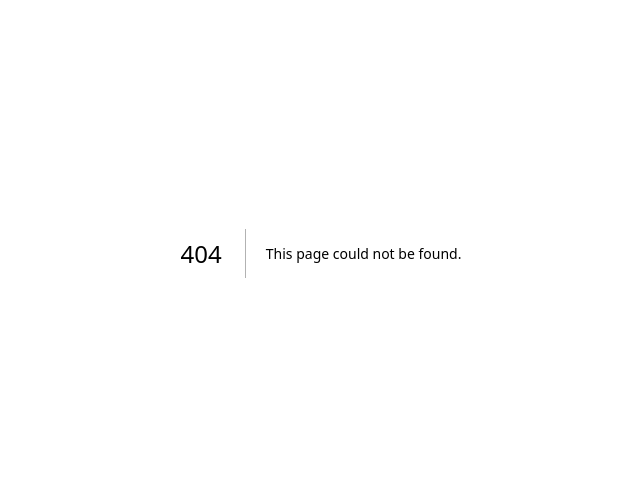
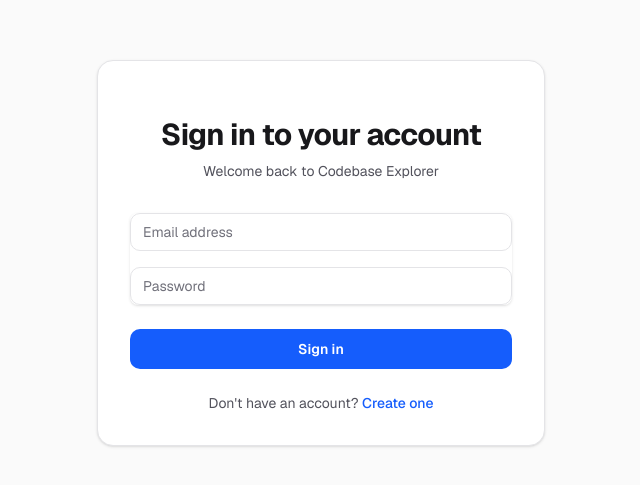
Before and after one commit to binay-das/ai-codebase-explorer, a Next.js app: page /auth/signin in a window 1280 px wide. Before the commit this address had no page. Shown: the part 147-632 px from the top of the page, without its empty margins (319-959 px from the left). Built offline with nearby package versions, Linux system fonts and the light colour scheme.

Commit message:
feat: signin page

```diff
--- /dev/null
+++ b/app/auth/signin/page.tsx
@@ -0,0 +1,112 @@
+"use client";
+
+import { useState } from "react";
+import { signIn } from "next-auth/react";
+import { useRouter } from "next/navigation";
+import Link from "next/link";
+
+export default function SignInPage() {
+  const [email, setEmail] = useState("");
+  const [password, setPassword] = useState("");
+  const [error, setError] = useState("");
+  const [loading, setLoading] = useState(false);
+  const router = useRouter();
+
+  const handleSubmit = async (e: React.FormEvent) => {
+    e.preventDefault();
+    setLoading(true);
+    setError("");
+
+    try {
+      const result = await signIn("credentials", {
+        email,
+        password,
+        redirect: false,
+      });
+
+      if (result?.error) {
+        setError("Invalid email or password");
+      } else {
+        router.push("/");
+        router.refresh();
+      }
+    } catch (err) {
+      setError("An unexpected error occurred");
+    } finally {
+      setLoading(false);
+    }
+  };
+
+  return (
+    <div className="flex min-h-screen items-center justify-center bg-zinc-50 px-4 py-12 dark:bg-zinc-950 sm:px-6 lg:px-8">
+      <div className="w-full max-w-md space-y-8 rounded-2xl border border-zinc-200 bg-white p-8 shadow-sm dark:border-zinc-800 dark:bg-zinc-900">
+        <div>
+          <h2 className="mt-6 text-center text-3xl font-bold tracking-tight text-zinc-900 dark:text-white">
+            Sign in to your account
+          </h2>
+          <p className="mt-2 text-center text-sm text-zinc-600 dark:text-zinc-400">
+            Welcome back to Codebase Explorer
+          </p>
+        </div>
+        <form className="mt-8 space-y-6" onSubmit={handleSubmit}>
+          {error && (
+            <div className="rounded-md bg-red-50 p-3 text-sm text-red-600 dark:bg-red-900/20 dark:text-red-400">
+              {error}
+            </div>
+          )}
+          <div className="space-y-4 rounded-md shadow-sm">
+            <div>
+              <label htmlFor="email-address" className="sr-only">
+                Email address
+              </label>
+              <input
+                id="email-address"
+                name="email"
+                type="email"
+                autoComplete="email"
+                required
+                value={email}
+                onChange={(e) => setEmail(e.target.value)}
+                className="relative block w-full rounded-lg border border-zinc-300 px-3 py-2 text-zinc-900 placeholder-zinc-500 focus:z-10 focus:border-blue-500 focus:outline-none focus:ring-blue-500 dark:border-zinc-700 dark:bg-zinc-800 dark:text-white sm:text-sm"
+                placeholder="Email address"
+              />
+            </div>
+            <div>
+              <label htmlFor="password" title="Password label" className="sr-only">
+                Password
+              </label>
+              <input
+                id="password"
+                name="password"
+                type="password"
+                autoComplete="current-password"
+                required
+                value={password}
+                onChange={(e) => setPassword(e.target.value)}
+                className="relative block w-full rounded-lg border border-zinc-300 px-3 py-2 text-zinc-900 placeholder-zinc-500 focus:z-10 focus:border-blue-500 focus:outline-none focus:ring-blue-500 dark:border-zinc-700 dark:bg-zinc-800 dark:text-white sm:text-sm"
+                placeholder="Password"
+              />
+            </div>
+          </div>
+
+          <div>
+            <button
+              type="submit"
+              disabled={loading}
+              className="group relative flex w-full justify-center rounded-lg bg-blue-600 px-3 py-2.5 text-sm font-semibold text-white hover:bg-blue-500 focus-visible:outline focus-visible:outline-2 focus-visible:outline-offset-2 focus-visible:outline-blue-600 disabled:opacity-50"
+            >
+              {loading ? "Signing in..." : "Sign in"}
+            </button>
+          </div>
+
+          <div className="text-center text-sm">
+            <span className="text-zinc-600 dark:text-zinc-400">Don't have an account? </span>
+            <Link href="/auth/signup" className="font-medium text-blue-600 hover:text-blue-500 dark:text-blue-400">
+              Create one
+            </Link>
+          </div>
+        </form>
+      </div>
+    </div>
+  );
+}
```
